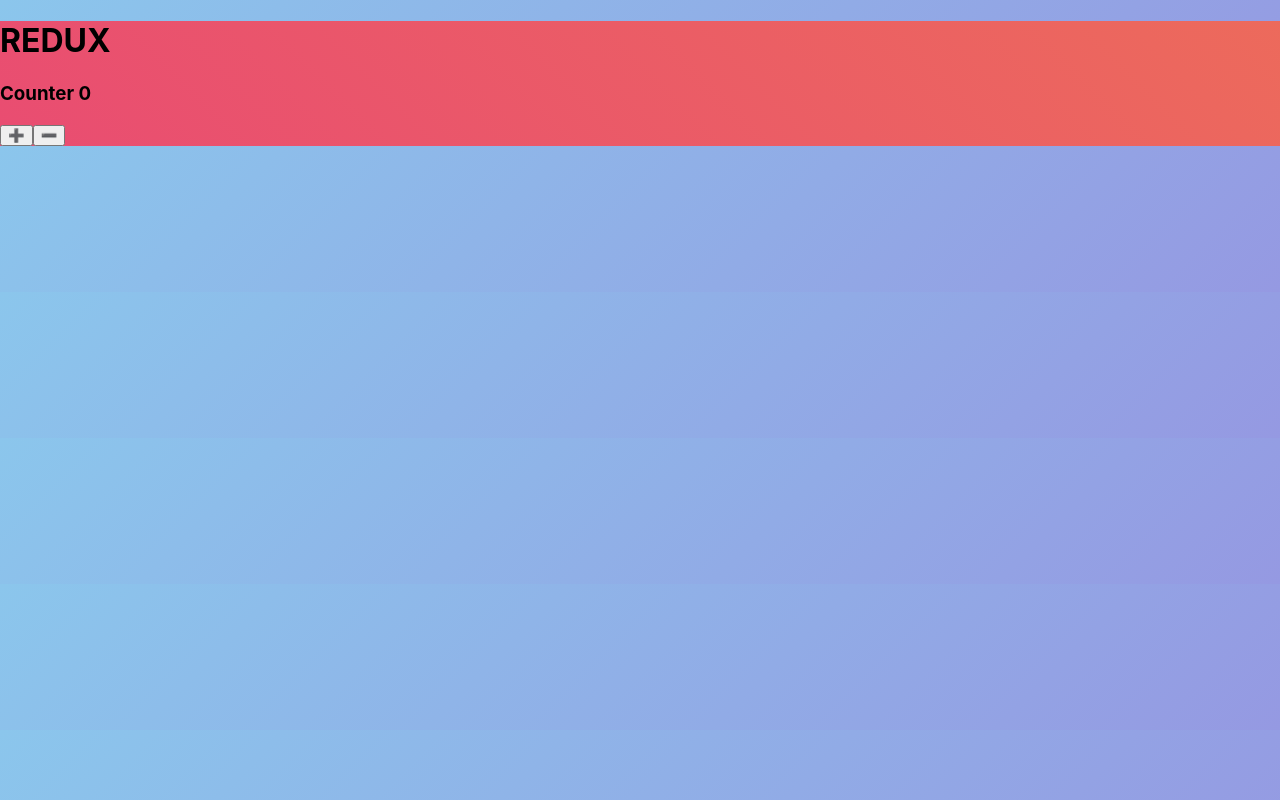
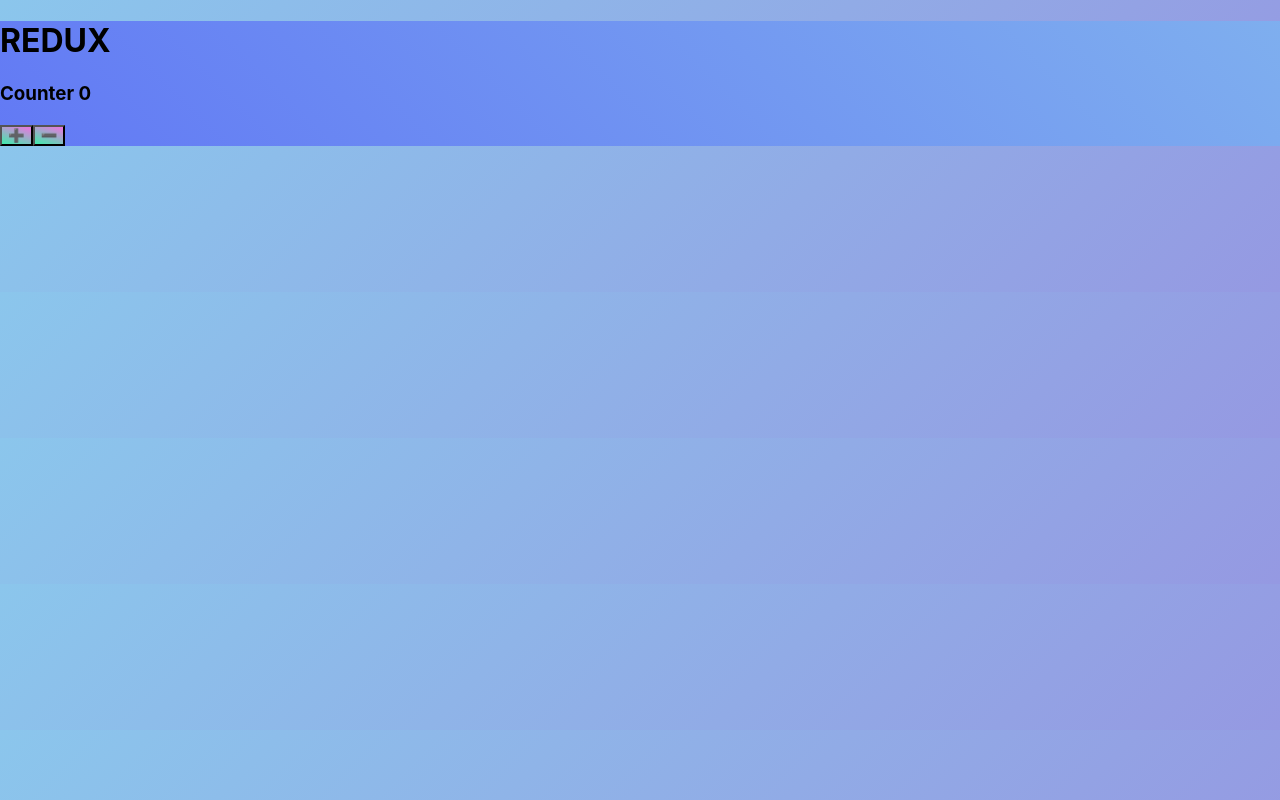
Before and after one commit to Johnathan238/Redux-Practice-, a React (Create React App) app in the folder redux-practice/: page / in a window 1280 px wide. Built offline with nearby package versions, Linux system fonts and the light colour scheme.

Commit message:
It works and its simply, I understan more about REDUX & I do like it

```diff
--- a/redux-practice/src/components/Style.css
+++ b/redux-practice/src/components/Style.css
@@ -1,11 +1,16 @@
  body{
   background-color: #8BC6EC;
   background-image: linear-gradient(135deg, #8BC6EC 0%, #9599E2 100%);
-
 }
 
+button{
+  background-color: #3EECAC;
+  background-image: linear-gradient(19deg, #3EECAC 0%, #EE74E1 100%);
+}
+
+
 .App {
-	background: linear-gradient(-135deg, #ee7752, #e73c7e, #23a6d5, #23d5ab);
+	background: linear-gradient(-135deg, #8BC6EC, #525bf8, #97D9E1, #D9AFD9);
 	background-size: 600% 600%;
 	animation: gradient 15s ease infinite;
 }
```
